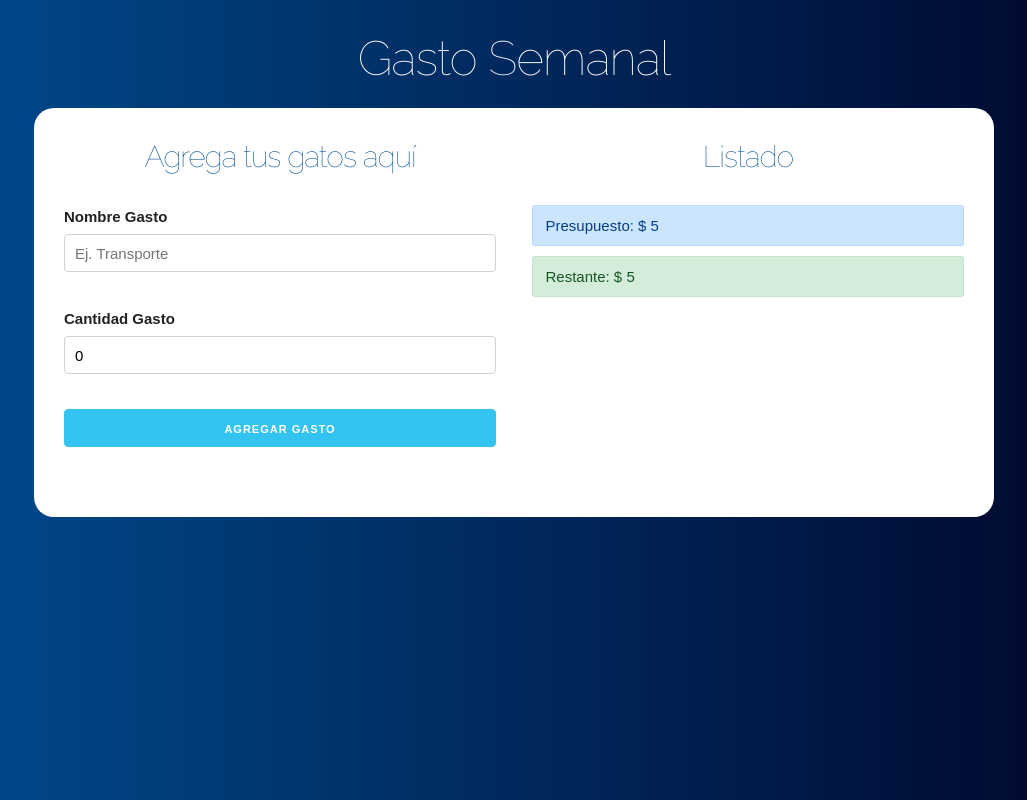
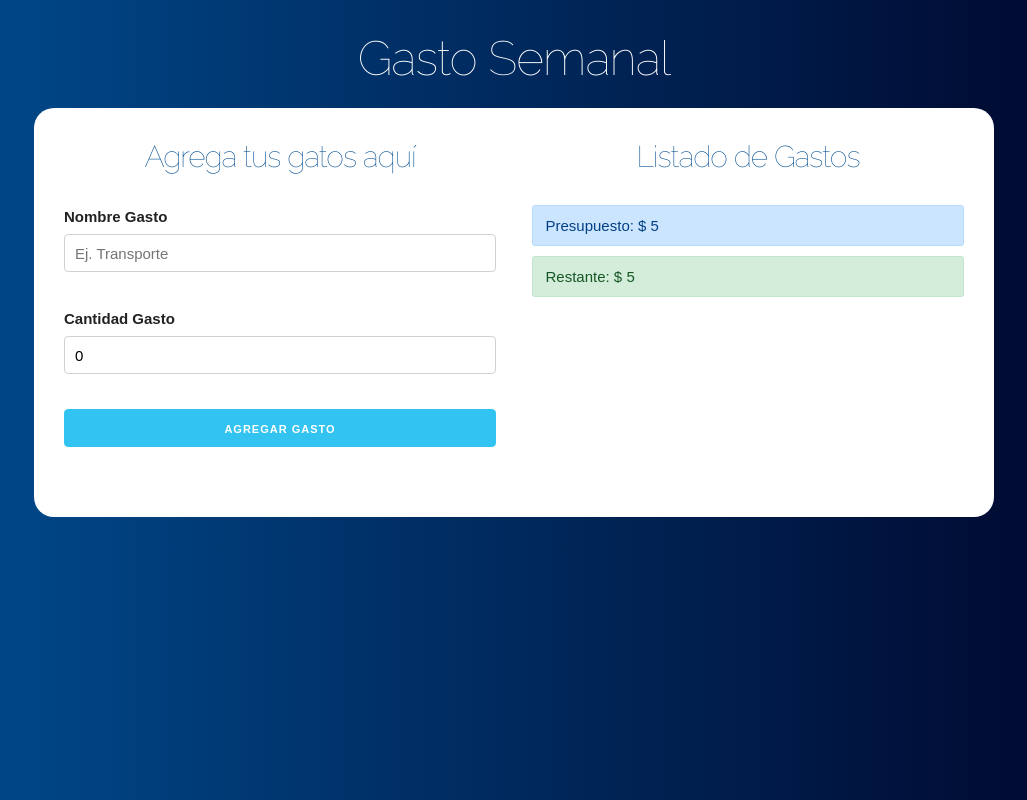
Before and after one commit to AJ-Romera/presupuesto-react, a React (Create React App) app: page / in a window 1280 px wide. Both pictures are taken after typing "5" into the empty fields and a click on the input "Definir presupuesto". Shown: the whole page, without its empty margins (126-1153 px from the left). Built offline with nearby package versions, Linux system fonts and the light colour scheme.

Commit message:
CHNG: Cambia Posición del presupuesto y los Gastos

```diff
--- a/src/App.js
+++ b/src/App.js
@@ -50,11 +50,11 @@ function App() {
                             </div>
 
                             <div className='one-half column'>
-                                <Listado gastos={gastos} />
                                 <ControlPresupuesto
                                     presupuesto={presupuesto}
                                     restante={restante}
                                 />
+                                <Listado gastos={gastos} />
                             </div>
                         </div>
                     )}
--- a/src/components/ControlPresupuesto.js
+++ b/src/components/ControlPresupuesto.js
@@ -4,6 +4,7 @@ import { revisarPresupuesto } from '../helpers';
 function ControlPresupuesto({ presupuesto, restante }) {
     return (
         <div className='controlPresupuesto'>
+            <h2>Listado de Gastos</h2>
             <div className='alert alert-primary'>
                 Presupuesto: $ {presupuesto}
             </div>
--- a/src/components/Formulario.js
+++ b/src/components/Formulario.js
@@ -31,7 +31,7 @@ function Formulario({ setGasto, setCrearGasto }) {
 
         // Restear el form
         setNombre('');
-        setCantidad(0);
+        setCantidad('');
     };
 
     return (
--- a/src/components/Listado.js
+++ b/src/components/Listado.js
@@ -4,7 +4,6 @@ import Gasto from './Gasto';
 function Listado({ gastos }) {
     return (
         <div className='listado gastos-realizados'>
-            <h2>Listado</h2>
             {gastos.map((gasto) => (
                 <Gasto key={gasto.id} gasto={gasto} />
             ))}
```
